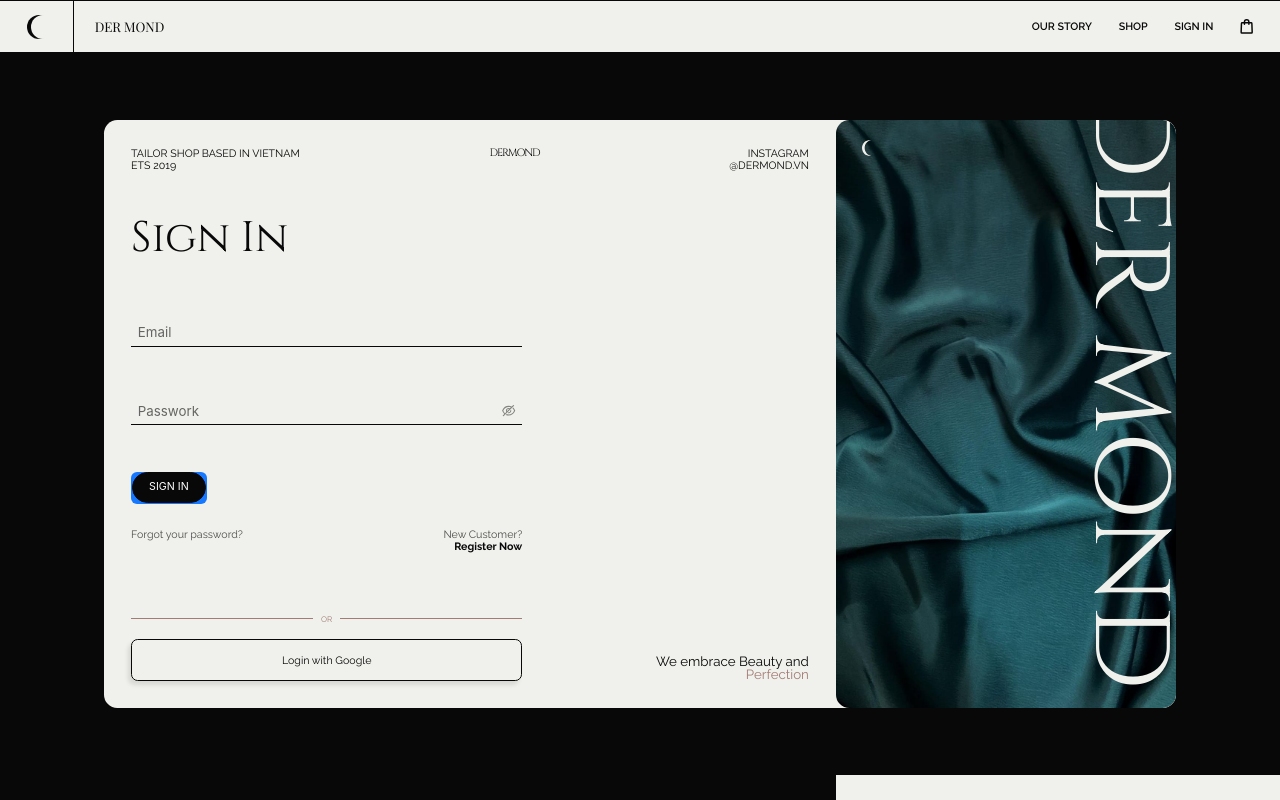
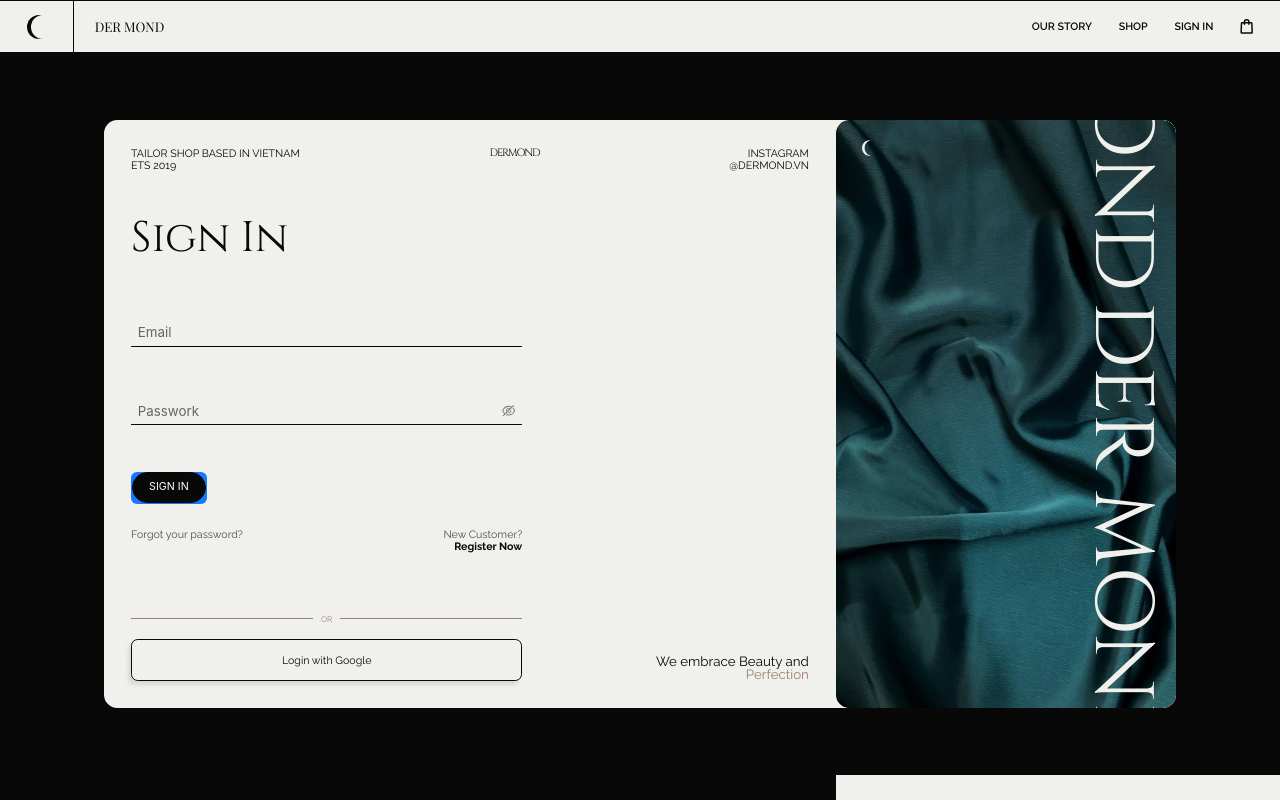
Before and after one commit to luintr/dermond, a Next.js app: page /login in a window 1280 px wide. Shown: the top 800 px of the page. Built offline with nearby package versions, Linux system fonts and the light colour scheme.

Commit message:
update: vertical marquee + animate home collection

```diff
--- a/package.json
+++ b/package.json
@@ -19,6 +19,7 @@
   "dependencies": {
     "@emotion/react": "^11.11.1",
     "@emotion/styled": "^11.11.0",
+    "@gsap/react": "^2.1.0",
     "@paypal/react-paypal-js": "^8.1.3",
     "@reduxjs/toolkit": "^2.0.1",
     "antd": "^5.12.2",
--- a/src/modules/Home/Collection/index.tsx
+++ b/src/modules/Home/Collection/index.tsx
@@ -1,4 +1,6 @@
-import React from 'react';
+'use client';
+
+import React, { useRef } from 'react';
 import s from './style.module.scss';
 import Container from '@Components/Container';
 import { cinzelFont, playfairFont } from '@/utils/fonts';
@@ -7,23 +9,41 @@ import { HOME_COLLECTION_DATA } from '@/constants/homeData/data';
 import MarqueeText from '@/modules/Home/Collection/MarqueeText';
 import BoxParallax from '@/components/BoxParallax';
 import Fade from '@/components/Fade';
+import { useGSAP } from '@gsap/react';
+import gsap from 'gsap';
 
 const CollectionSecion = () => {
+  const line = useRef(null);
+
+  useGSAP(() => {
+    gsap.to(line.current, {
+      clipPath: 'polygon(0% 0%, 100% 0%, 100% 100%, 0% 100%)',
+      ease: 'power4.out',
+      duration: 1.3,
+      scrollTrigger: {
+        trigger: line.current,
+        start: 'top 80%',
+        end: 'bottom center',
+      },
+    });
+  });
   return (
     <section className={s.collectionSection}>
       <Container className={s.container}>
         <div className={`${s.introduce} grid grid-cols-12`}>
-          <h2
-            className={`${s.introduce_title} ${cinzelFont.className} col-span-6 col-start-2`}
-          >
-            MINIMALIST STRONG FOR <span>COLLECTION</span>
-          </h2>
+          <Fade direction={'bottom'} from={'30px'} delayTrigger={0.2}>
+            <h2
+              className={`${s.introduce_title} ${cinzelFont.className} col-span-6 col-start-2`}
+            >
+              MINIMALIST STRONG FOR <span>COLLECTION</span>
+            </h2>
+          </Fade>
           <div
             className={`${s.introduce_desc} col-span-4 col-start-8 grid grid-cols-4`}
           >
-            <div className={`${s.line} col-span-4`}></div>
+            <div className={`${s.line} col-span-4`} ref={line}></div>
             <div className={`${s.wrapText} col-span-3 col-start-2`}>
-              <Fade direction={'bottom'} from={'30px'} delayTrigger={0.2}>
+              <Fade direction={'bottom'} from={'30px'} delayTrigger={0.3}>
                 <p>
                   Emphasize{' '}
                   <span className={playfairFont.className}>DER MOND</span>
--- a/src/modules/Home/Collection/style.module.scss
+++ b/src/modules/Home/Collection/style.module.scss
@@ -28,6 +28,7 @@
       &_desc {
         .line {
           width: 100%;
+          clip-path: polygon(100% 0, 100% 0, 100% 100%, 100% 100%);
           height: rem(5px);
           background: var(--black-08);
         }
--- a/src/modules/Login/index.tsx
+++ b/src/modules/Login/index.tsx
@@ -1,6 +1,6 @@
 'use client';
 
-import React, { useEffect } from 'react';
+import React, { useEffect, useRef } from 'react';
 import s from './style.module.scss';
 import { Button, Form, Input, message } from 'antd';
 import { useRouter, useSearchParams } from 'next/navigation';
@@ -11,8 +11,21 @@ import { cinzelFont } from '@/utils/fonts';
 import Image from 'next/image';
 import image from '@Images/singinImg.jpg';
 import { Subtract } from '@/components/Icons';
-import Marquee from 'react-fast-marquee';
 import LinkEffect from '@/components/LinkEffect';
+import gsap from 'gsap';
+import { useGSAP } from '@gsap/react';
+
+const marqueeItems = [
+  { index: 1, content: 'DER MOND ' },
+  { index: 2, content: 'DER MOND ' },
+  { index: 3, content: 'DER MOND ' },
+  { index: 4, content: 'DER MOND ' },
+  { index: 5, content: 'DER MOND ' },
+  { index: 6, content: 'DER MOND ' },
+  { index: 7, content: 'DER MOND ' },
+  { index: 8, content: 'DER MOND ' },
+  { index: 9, content: 'DER MOND ' },
+];
 
 const LoginModule = () => {
   const [messageApi, contextHolder] = message.useMessage();
@@ -25,6 +38,12 @@ const LoginModule = () => {
 
   const pathName = useSearchParams();
   const redirect = pathName.get('redirect') || '/';
+
+  const marqueeInner = useRef(null);
+  const marqueePartRefs = marqueeItems.map(() =>
+    // eslint-disable-next-line react-hooks/rules-of-hooks
+    useRef<HTMLSpanElement | null>(null)
+  );
 
   useEffect(() => {
     if (userInfo) {
@@ -54,6 +73,20 @@ const LoginModule = () => {
     });
     console.log('Failed:', errorInfo);
   };
+
+  useGSAP(() => {
+    marqueePartRefs.map((item: React.MutableRefObject<HTMLElement | null>) => {
+      gsap
+        .to(item.current, {
+          yPercent: -100,
+          repeat: -1,
+          duration: 5,
+          ease: 'none',
+        })
+        .totalProgress(0.5);
+    });
+    gsap.set(marqueeInner.current, { yPercent: -50 });
+  });
 
   return (
     <div className={`${s.login} container grid grid-cols-12`}>
@@ -163,10 +196,18 @@ const LoginModule = () => {
               <Subtract />
             </div>
 
-            <div className={s.boxImage_maquee}>
-              {/* <Marquee speed={10} gradient={false} direction="up"> */}
-              <p className={`${cinzelFont.className}`}>DER MOND</p>
-              {/* </Marquee> */}
+            <div ref={marqueeInner} className={s.boxImage_maquee}>
+              {marqueeItems.map((project, index) => {
+                return (
+                  <span
+                    ref={marqueePartRefs[index]}
+                    key={index}
+                    className={`${cinzelFont.className}`}
+                  >
+                    {project.content}
+                  </span>
+                );
+              })}
             </div>
           </div>
         </div>
--- a/src/modules/Login/style.module.scss
+++ b/src/modules/Login/style.module.scss
@@ -193,14 +193,21 @@
         position: absolute;
         top: 0;
         right: 0;
+        width: 8vw;
+        -webkit-font-smoothing: antialiased;
 
-        p {
-          font-size: rem(144px);
+        span {
+          font-smooth: always;
+          padding-bottom: rem(14px);
+          display: block;
+          font-size: rem(124px);
           line-height: rem(144px);
           color: var(--tan);
           writing-mode: vertical-rl;
-          text-orientation: mixed;
-          transform: scale(1.1);
+          white-space: nowrap;
+          text-orientation: sideways;
+          user-select: none;
+          pointer-events: none;
         }
 
         // :global(.rfm-marquee-container) {
--- a/src/modules/Story/StoryHero/style.module.scss
+++ b/src/modules/Story/StoryHero/style.module.scss
@@ -4,7 +4,7 @@
 
   &_headline {
     font-weight: 300;
-    font-size: rem(148px);
+    font-size: rem(128px);
     line-height: rem(140px);
     letter-spacing: rem(2px);
     text-transform: uppercase;
```
